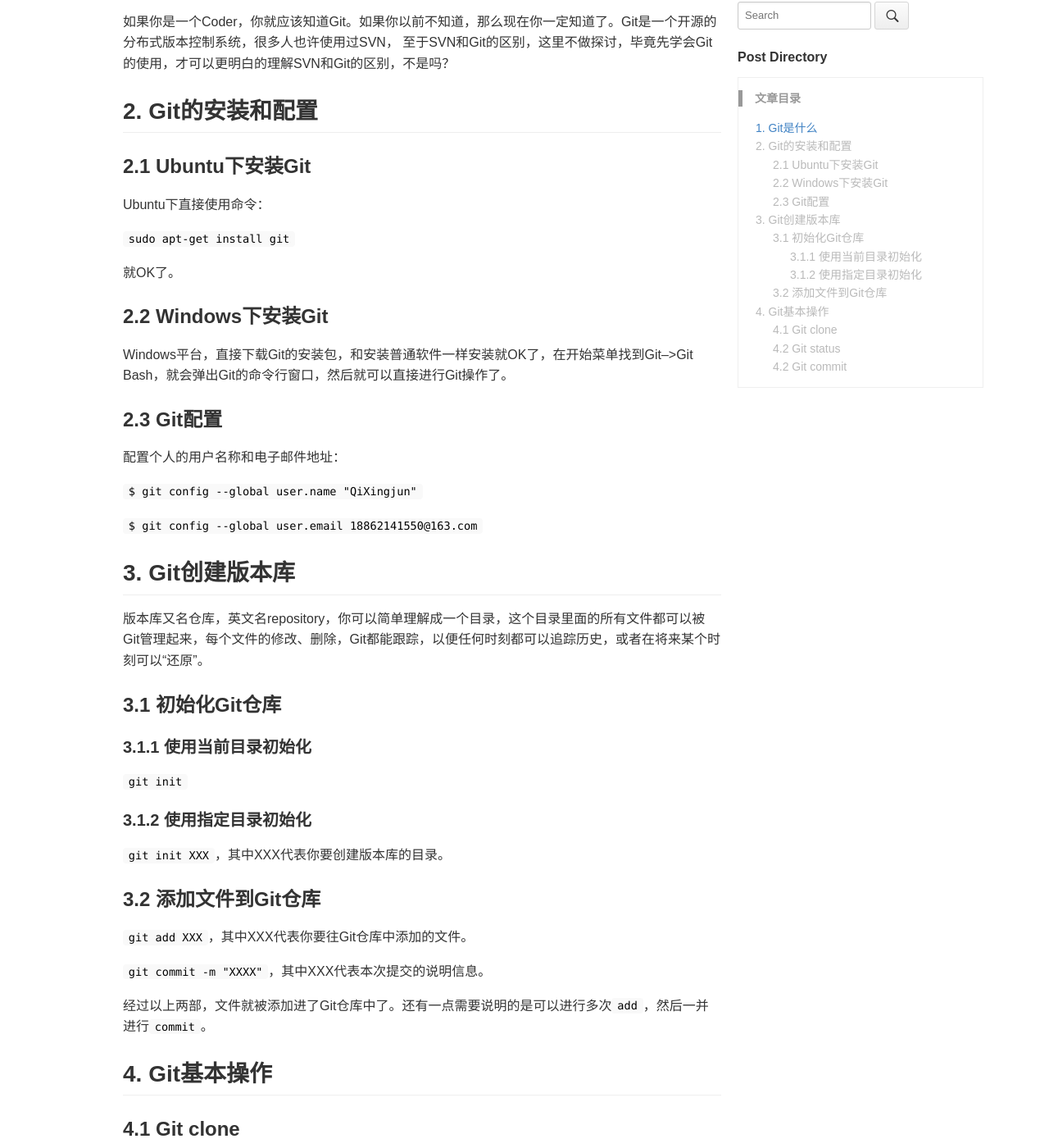
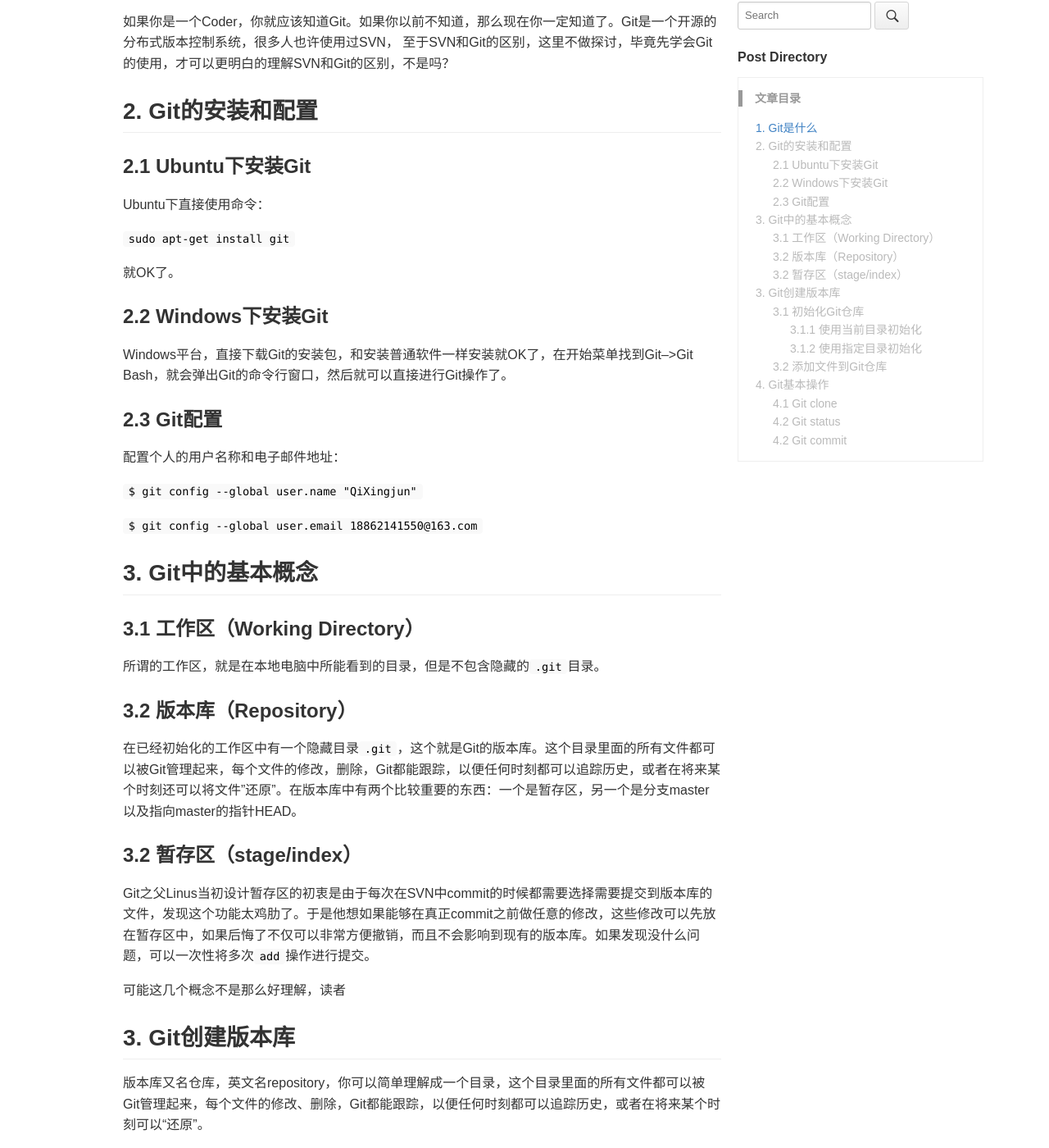
Before and after one commit to QiXingjun/QiXingjun.github.io, a Jekyll site: the page built from _posts/blog/2016-09-01-introduction-of-git.md, in a window 1280 px wide and 1400 px high, scrolled down 266 px. Shown: the whole window at 82% size. Built offline with Jekyll 4.4.1, drawn with Linux system fonts in a browser that asks for light colours; comment, search, counter and statistics services are not loaded.

Commit message:
Update 2016-09-01-introduction-of-git.md

```diff
--- a/_posts/blog/2016-09-01-introduction-of-git.md
+++ b/_posts/blog/2016-09-01-introduction-of-git.md
@@ -32,6 +32,28 @@ Windows平台，直接下载Git的安装包，和安装普通软件一样安装
 `$ git config --global user.name "QiXingjun"`
 
 `$ git config --global user.email 18862141550@163.com`
+
+## 3. Git中的基本概念
+
+### 3.1 工作区（Working Directory）
+
+所谓的工作区，就是在本地电脑中所能看到的目录，但是不包含隐藏的`.git`目录。
+
+### 3.2 版本库（Repository）
+
+在已经初始化的工作区中有一个隐藏目录`.git`，这个就是Git的版本库。这个目录里面的所有文件都可以被Git管理起来，每个文件的修改，删除，Git都能跟踪，以便任何时刻都可以追踪历史，或者在将来某个时刻还可以将文件”还原”。在版本库中有两个比较重要的东西：一个是暂存区，另一个是分支master以及指向master的指针HEAD。
+
+### 3.2 暂存区（stage/index）
+
+Git之父Linus当初设计暂存区的初衷是由于每次在SVN中commit的时候都需要选择需要提交到版本库的文件，发现这个功能太鸡肋了。于是他想如果能够在真正commit之前做任意的修改，这些修改可以先放在暂存区中，如果后悔了不仅可以非常方便撤销，而且不会影响到现有的版本库。如果发现没什么问题，可以一次性将多次`add`操作进行提交。
+
+可能这几个概念不是那么好理解，读者
+
+
+
+
+
+
 
 ## 3. Git创建版本库
 
```
